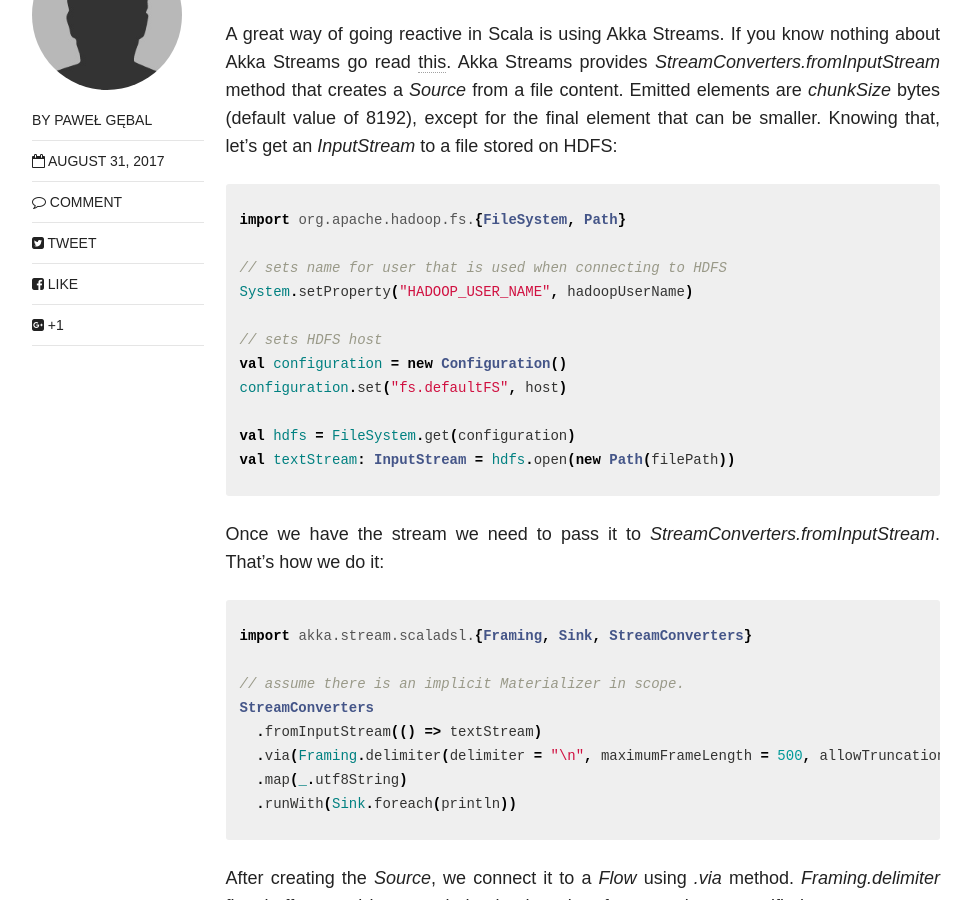
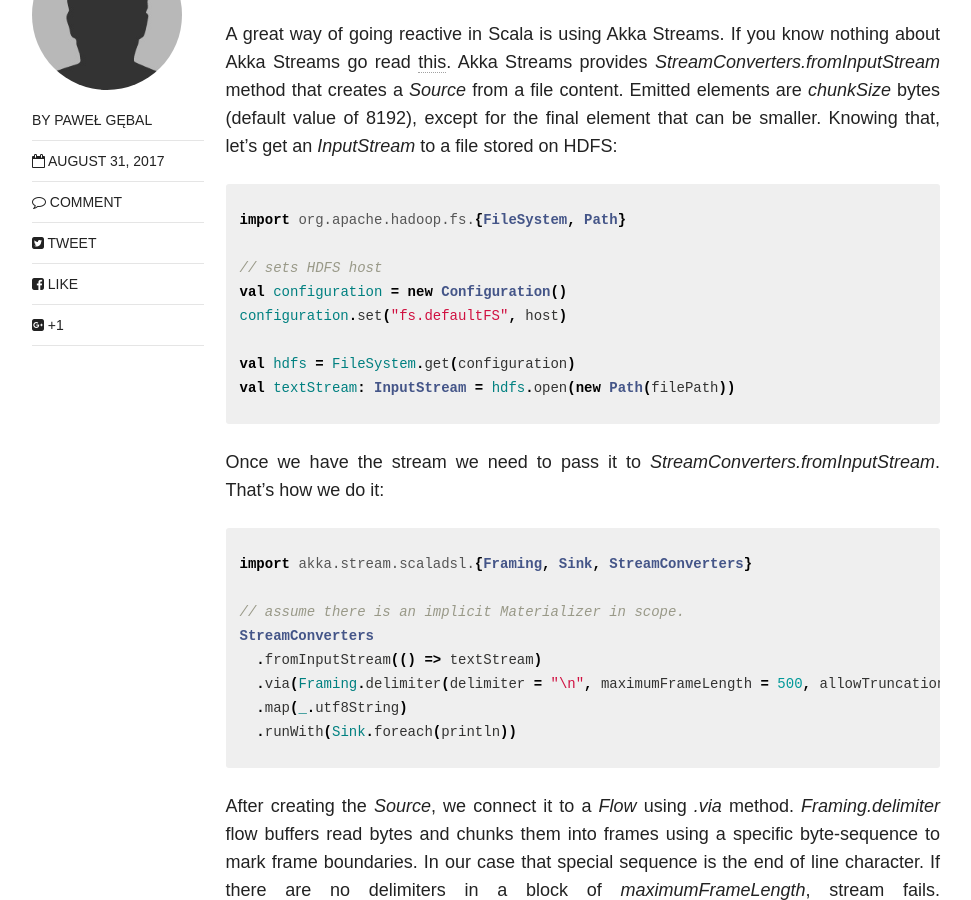
Before and after one commit to pgebal/pgebal.github.io, a Jekyll site: the page built from _posts/articles/2017-08-31-hdfsStream.markdown, in a window 1280 px wide and 900 px high, scrolled down 512 px. Shown: the whole window, without its empty margins (154-1125 px from the left). Built offline with Jekyll 4.4.1, drawn with Linux system fonts in a browser that asks for light colours; nearby versions of some CDN libraries; comment, search, counter and statistics services are not loaded.

Commit message:
Remove setting hadoop user name from HDFS streaming article (#31)

```diff
--- a/_posts/articles/2017-08-31-hdfsStream.markdown
+++ b/_posts/articles/2017-08-31-hdfsStream.markdown
@@ -20,9 +20,6 @@ Knowing that, let's get an *InputStream* to a file stored on HDFS:
 {: .text-justify}
 {% highlight scala %}
 import org.apache.hadoop.fs.{FileSystem, Path}
-
-// sets name for user that is used when connecting to HDFS
-System.setProperty("HADOOP_USER_NAME", hadoopUserName)
 
 // sets HDFS host
 val configuration = new Configuration()
```
